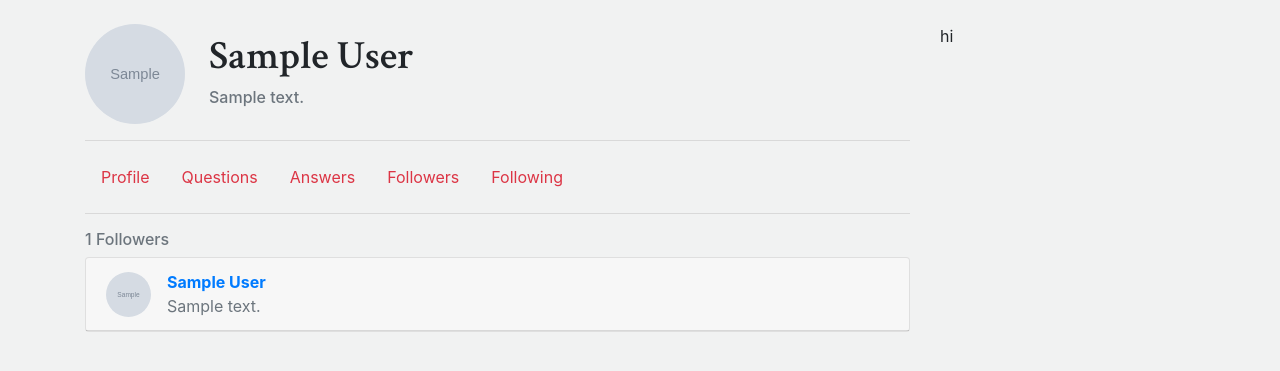
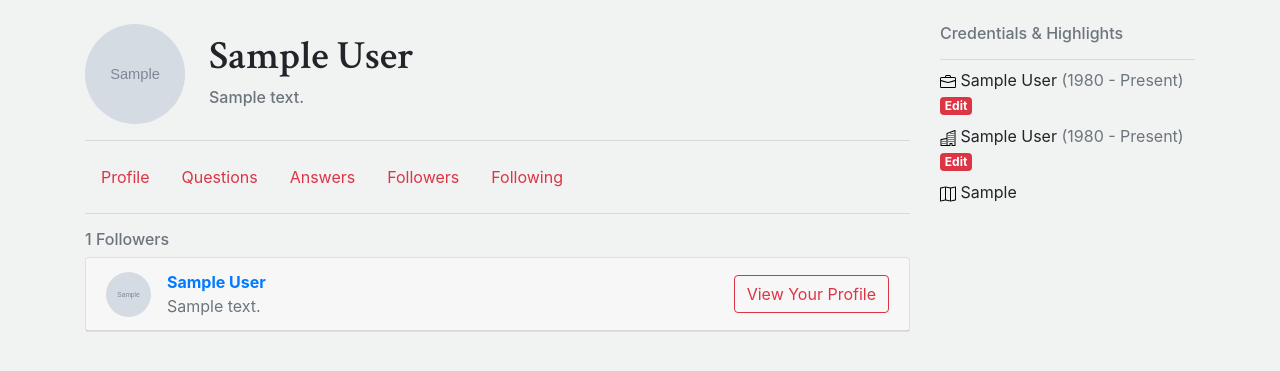
Before and after one commit to singhkumarpratik/prashnottar-django, a Django app: a page that uses templates/users/user_detail.html in a window 1280 px wide. Shown: the part 56-427 px from the top of the page. Run offline with Django 3.2, Linux system fonts and the light colour scheme; a user stored in the database is signed in; tables that the repository leaves empty hold one stand-in row (values such as "Sample post"); grey boxes marked "Sample" are stand-in pictures; data that the repository does not hold is empty; some libraries are stand-ins or nearby versions.

Commit message:
completed user credential section, added follow/unfollow option in profile follower and following page

```diff
--- a/static/js/follow_toggler.js
+++ b/static/js/follow_toggler.js
@@ -38,3 +38,35 @@ $("#follow").click(function (e) {
         }
     });
 });
+$('input[name="follow_list"]').click(function (e) {
+    e.preventDefault();
+    var user_slug = $(this).attr("data-to-user");
+    console.log(user_slug);
+    var href = window.location.origin + "/users/follow_toggle/" + user_slug;
+    $.ajax({
+        url: href,
+        success: function (response) {
+            if (response["is_following"]) {
+                console.log("first if");
+                $(".follow" + user_slug).removeClass('btn-danger').addClass('btn-outline-danger');
+                $(".follow" + user_slug).attr("value", "Unfollow");
+            }
+            else {
+                if (!(response["is_following"])) {
+                    if (response["is_user_follow"]) {
+                        console.log("second if");
+                        $(".follow" + user_slug).removeClass('btn-outline-danger').addClass('btn-danger');
+                        $(".follow" + user_slug).attr("value", "Follow");
+                    }
+                    else {
+                        window.location.href = '/users/login/';
+                    }
+                }
+
+            }
+        },
+        error: function (response) {
+            console.log(response);
+        }
+    });
+});
--- a/templates/users/user_detail.html
+++ b/templates/users/user_detail.html
@@ -152,8 +152,53 @@
 
             {% endblock profile %}
         </div>
-        <div class="col-md-3 sticky-top">
-            hi
+        <div class="col-md-3">
+            <div class="d-flex justify-content-between">
+                <h6 class="text-muted">Credentials & Highlights</h6>
+            </div>
+            <hr class="my-2">
+            {% if user.workplace_set.all %}
+            <div class="workplace mb-2">
+                <span><img src="{% static 'imgs/qnA/briefcase.svg' %}" alt="Works at"></span>
+                <span>{{user.workplace_set.all.0.company_name}}</span>
+                <span class="text-muted">
+                    {% if user.workplace_set.all.0.is_currently_working %}
+                    ({{user.workplace_set.all.0.start_year}} - Present)
+                    {% else %}
+                    ({{user.workplace_set.all.0.start_year}} - {{user.workplace_set.all.0.end_year}})
+                    {% endif %}
+                </span>
+                {% if user == request.user %}
+                <span>
+                    <a href="{% url 'users:workplace_edit' %}" class="badge badge-danger align-self-center">Edit</a>
+                </span>
+                {% endif %}
+            </div>
+            {% endif %}
+            {% if user.education_set.all %}
+            <div class="education mb-2">
+                <span><img src="{% static 'imgs/qnA/building.svg' %}" alt="Works at"></span>
+                <span>{{user.education_set.all.0.school_name}}</span>
+                <span class="text-muted">
+                    {% if user.education_set.all.0.is_currently_studying %}
+                    ({{user.education_set.all.0.start_year}} - Present)
+                    {% else %}
+                    ({{user.education_set.all.0.start_year}} - {{user.education_set.all.0.end_year}})
+                    {% endif %}
+                </span>
+                {% if user == request.user %}
+                <span>
+                    <a href="{% url 'users:education_edit' %}" class="badge badge-danger align-self-center">Edit</a>
+                </span>
+                {% endif %}
+            </div>
+            {% endif %}
+            {% if user.location %}
+            <div class="location">
+                <span><img src="{% static 'imgs/qnA/map.svg' %}" alt="Lives at"></span>
+                <span>{{user.location}}</span>
+            </div>
+            {% endif %}
         </div>
     </div>
 </div>
--- a/templates/users/user_followers.html
+++ b/templates/users/user_followers.html
@@ -1,4 +1,5 @@
 {% extends "users/user_detail.html" %}
+{% load is_following %}
 {% load static %}
 {% block profile %}
 <div class="user-profile">
@@ -25,6 +26,24 @@
                         <div class="h7 text-muted">{{follower.from_user.bio}}</div>
                     </div>
                 </div>
+                <div>
+                    {% is_following request.user.pk follower.from_user.pk as is_following %}
+                    {% if follower.from_user.pk != request.user.pk %}
+                    {% if is_following %}
+                    <input type="button" value="Unfollow" name="follow_list"
+                        class="btn btn-outline-danger follow follow{{follower.from_user.slug}}"
+                        data-to-user="{{follower.from_user.slug}}" />
+                    {% else %}
+                    <input type="button" value="Follow" name="follow_list"
+                        class="btn btn-danger follow follow{{follower.from_user.slug}}"
+                        data-to-user="{{follower.from_user.slug}}" />
+                    {% endif %}
+
+                    {% else %}
+                    <a class="btn btn-outline-danger" href="{% url 'users:profile' follower.from_user.slug %}"
+                        role="button" id="follow">View Your Profile</a>
+                    {% endif %}
+                </div>
             </div>
         </div>
     </div>
--- a/users/admin.py
+++ b/users/admin.py
@@ -15,9 +15,9 @@ class CustomUserAdmin(UserAdmin):
         "is_superuser",
         "slug",
     )
-    fieldsets = UserAdmin.fieldsets + (("Bio", {"fields": ("bio",),}),)
+    fieldsets = UserAdmin.fieldsets + (("Bio", {"fields": ("bio", "location"),}),)
 
 
-@admin.register(models.Follow)
+@admin.register(models.Follow, models.Education, models.WorkPlace)
 class CustomFollowAdmin(admin.ModelAdmin):
     pass
--- a/users/models.py
+++ b/users/models.py
@@ -1,3 +1,4 @@
+import datetime
 from django.db import models
 from django.contrib.auth.models import AbstractUser
 from django.utils.text import slugify
@@ -8,6 +9,7 @@ class User(AbstractUser):
     bio = models.TextField(default="")
     display_img = models.ImageField(blank=True, upload_to="users")
     slug = AutoSlugField(populate_from="first_name", unique=True)
+    location = models.CharField(max_length=100, blank=True)
 
     def save(self, *args, **kwargs):
         full_name = self.first_name + "-" + self.last_name
@@ -25,3 +27,31 @@ class Follow(models.Model):
 
     def __str__(self):
         return f"{self.from_user} follows {self.to_user}"
+
+
+YEAR_CHOICES = []
+for year in range(1980, (datetime.datetime.now().year + 1)):
+    YEAR_CHOICES.append((year, year))
+
+
+class WorkPlace(models.Model):
+    company_name = models.CharField(max_length=100)
+    position = models.CharField(max_length=100)
+    start_year = models.IntegerField(choices=YEAR_CHOICES, null=True, blank=True,)
+    end_year = models.IntegerField(choices=YEAR_CHOICES, null=True, blank=True,)
+    is_currently_working = models.BooleanField(default=False)
+    user = models.ForeignKey(User, on_delete=models.CASCADE)
+
+    def __str__(self):
+        return self.company_name
+
+
+class Education(models.Model):
+    school_name = models.CharField(max_length=100)
+    start_year = models.IntegerField(choices=YEAR_CHOICES, null=True, blank=True,)
+    end_year = models.IntegerField(choices=YEAR_CHOICES, null=True, blank=True,)
+    is_currently_studying = models.BooleanField(default=False)
+    user = models.ForeignKey(User, on_delete=models.CASCADE)
+
+    def __str__(self):
+        return self.school_name
--- /dev/null
+++ b/users/templatetags/is_following.py
@@ -0,0 +1,11 @@
+from django import template
+from users.models import Follow
+
+register = template.Library()
+
+
+@register.simple_tag
+def is_following(from_user, to_user):
+    is_following = Follow.objects.filter(from_user=from_user, to_user=to_user)
+    is_following = True if is_following else False
+    return is_following
--- a/users/urls.py
+++ b/users/urls.py
@@ -31,8 +31,10 @@ urlpatterns = [
         name="following",
     ),
     path("edit/", views.ProfileUpdateView.as_view(), name="edit"),
+    path("edit/workplace/", views.WorkPlaceUpdateView.as_view(), name="workplace_edit"),
+    path("edit/education/", views.EducationUpdateView.as_view(), name="education_edit"),
     path(
-        "follow_unfollow/<slug:slug>",
+        "follow_toggle/<slug:slug>",
         views.follow_unfollow_users,
         name="follow_unfollow",
     ),
--- a/users/views.py
+++ b/users/views.py
@@ -5,8 +5,8 @@ from django.contrib.auth import authenticate, login, logout
 from django.http import JsonResponse, Http404
 from django.contrib.auth.mixins import LoginRequiredMixin
 from django.contrib.auth.decorators import login_required
-from .forms import RegisterForm, LoginForm, ProfileForm
-from .models import User, Follow
+from .forms import *
+from .models import *
 from .mixins import LogoutRequiredMixin
 
 
@@ -145,6 +145,37 @@ class ProfileUpdateView(LoginRequiredMixin, UpdateView):
     def get_object(self, queryset=None):
         return self.request.user
 
+    def get_context_data(self, **kwargs):
+        context = super().get_context_data(**kwargs)
+        context["is_profile_update"] = True
+        return context
+
+
+class WorkPlaceUpdateView(LoginRequiredMixin, UpdateView):
+    template_name = "users/edit.html"
+    model = WorkPlace
+    form_class = WorkPlaceForm
+    login_url = "/users/login/"
+
+    def get_object(self, queryset=None):
+        return self.model.objects.get(pk=self.request.user.pk)
+
+    def get_success_url(self, **kwargs):
+        return reverse_lazy("users:profile", args=(self.request.user.slug,),)
+
+
+class EducationUpdateView(LoginRequiredMixin, UpdateView):
+    template_name = "users/edit.html"
+    model = Education
+    form_class = EducationForm
+    login_url = "/users/login/"
+
+    def get_object(self, queryset=None):
+        return self.model.objects.get(pk=self.request.user.pk)
+
+    def get_success_url(self, **kwargs):
+        return reverse_lazy("users:profile", args=(self.request.user.slug,),)
+
 
 @login_required(login_url="/users/login/")
 def profile_answer_pin(request, slug, is_pin, answer_pk):
```
Also changed, not shown: templates/users/edit.html (+13 -1 lines), templates/users/user_following.html (+10 -0 lines), users/forms.py (+51 -1 lines), static/imgs/qnA/briefcase.svg (added), static/imgs/qnA/building.svg (added), static/imgs/qnA/map.svg (added), users/migrations/0013_auto_20200703_2257.py (added), users/migrations/0014_auto_20200703_2303.py (added), users/migrations/0015_auto_20200704_0459.py (added), users/templatetags/__init__.py (added).
